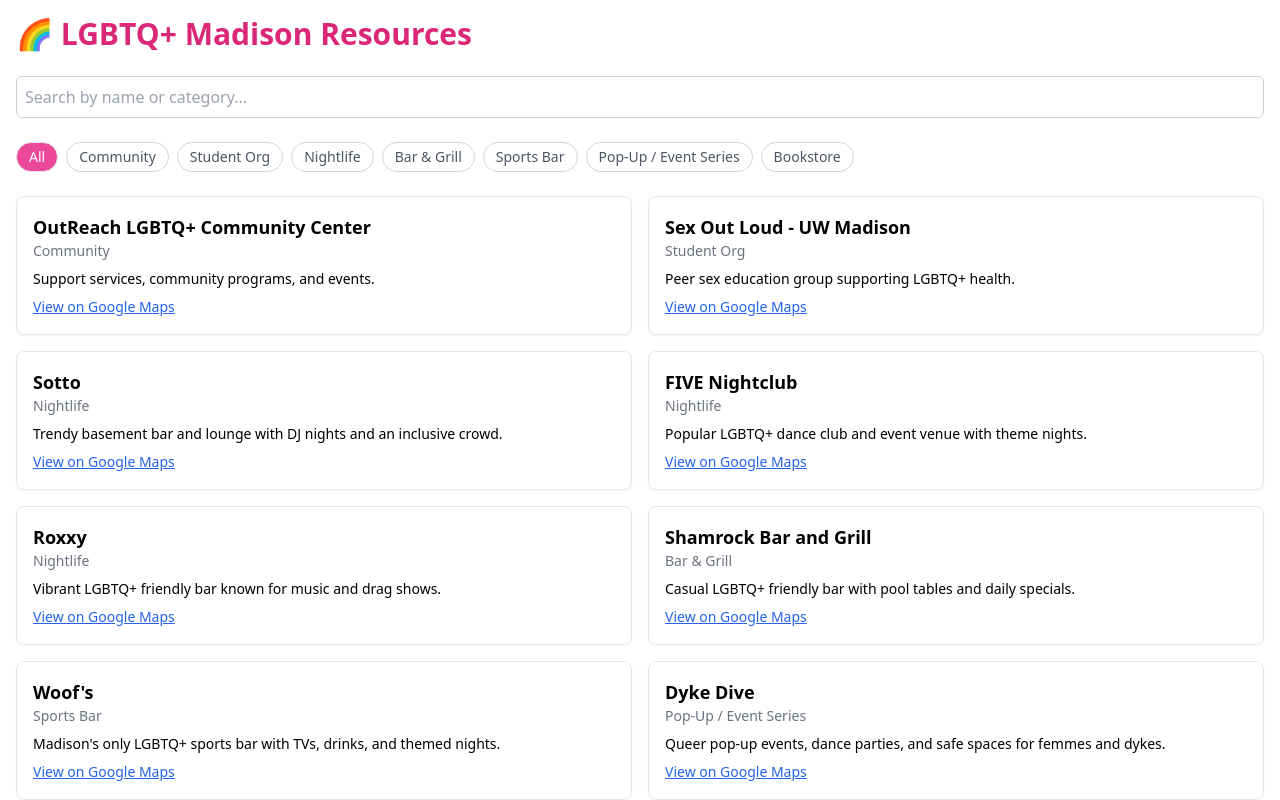
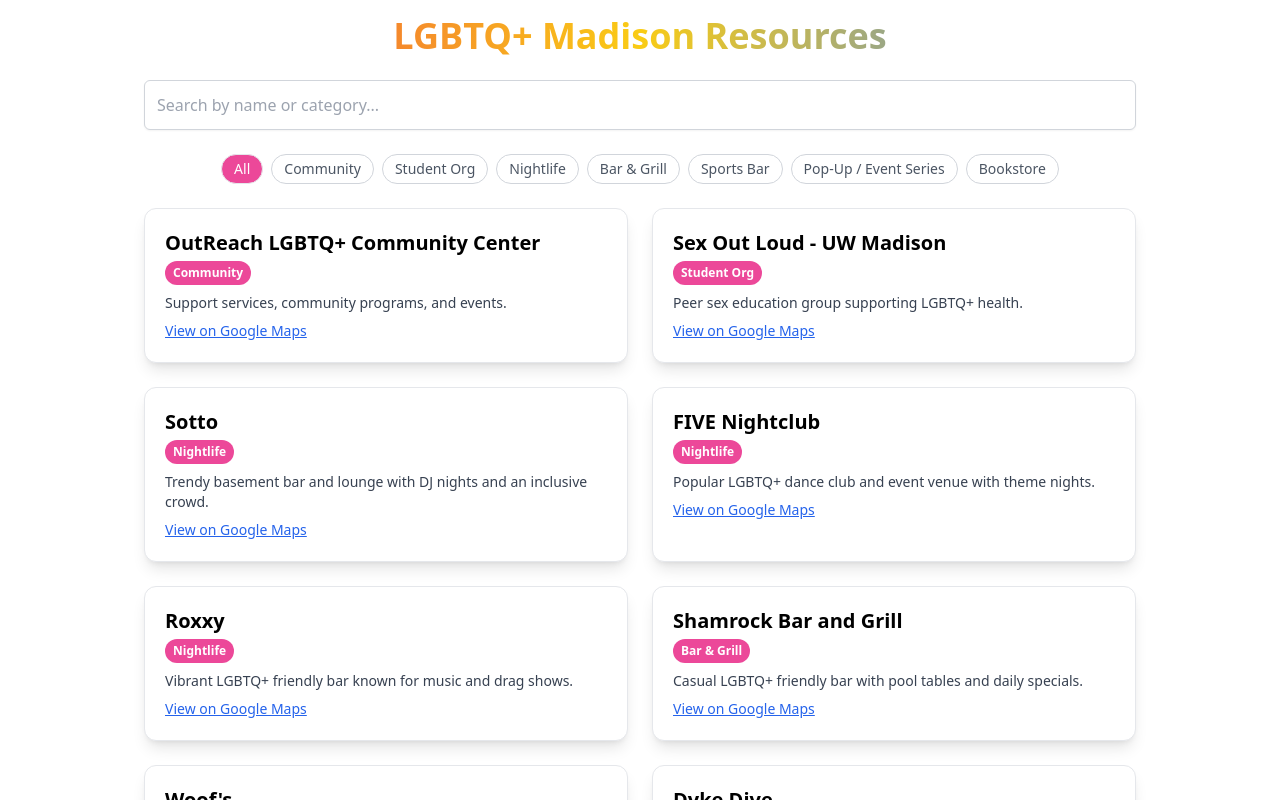
Before and after one commit to bkohlhepp10/lgbtq-madison, a Next.js app: page / in a window 1280 px wide. Shown: the top 800 px of the page. Built offline with nearby package versions, Linux system fonts and the light colour scheme.

Commit message:
So pretty

```diff
--- a/pages/index.tsx
+++ b/pages/index.tsx
@@ -83,20 +83,23 @@
   });
 
   return (
-    <main className="p-4 space-y-6">
-      <h1 className="text-3xl font-bold text-pink-600">🌈 LGBTQ+ Madison Resources</h1>
+    <main className="p-4 space-y-6 max-w-5xl mx-auto">
+      {/* 🌈 Title */}
+      <h1 className="text-4xl font-extrabold bg-clip-text text-transparent bg-gradient-to-r from-red-500 via-yellow-400 to-blue-500 text-center">
+        LGBTQ+ Madison Resources
+      </h1>
 
-      {/* Search input */}
+      {/* 🔍 Search */}
       <input
         type="text"
         placeholder="Search by name or category..."
         value={search}
         onChange={(e) => setSearch(e.target.value)}
-        className="w-full p-2 border border-gray-300 rounded-md"
+        className="w-full p-3 border border-gray-300 rounded-md shadow-sm"
       />
 
-      {/* Category Filter Buttons */}
-      <div className="flex flex-wrap gap-2">
+      {/* 🏷️ Category Buttons */}
+      <div className="flex flex-wrap gap-2 justify-center">
         {categories.map((category) => (
           <button
             key={category}
@@ -112,21 +115,23 @@
         ))}
       </div>
 
-      {/* Cards */}
-      <section className="grid grid-cols-1 md:grid-cols-2 gap-4">
+      {/* 📍 Resource Cards */}
+      <section className="grid grid-cols-1 md:grid-cols-2 gap-6">
         {filtered.map((place) => (
           <div
             key={place.id}
-            className="p-4 border rounded-lg shadow-sm hover:shadow-md transition"
+            className="p-5 rounded-xl border border-gray-200 bg-white shadow-lg hover:shadow-xl transition duration-300"
           >
-            <h2 className="text-lg font-semibold">{place.name}</h2>
-            <p className="text-sm text-gray-500">{place.category}</p>
-            <p className="mt-2 text-sm">{place.description}</p>
+            <h2 className="text-xl font-semibold">{place.name}</h2>
+            <span className="inline-block mt-1 mb-2 px-2 py-1 text-xs font-semibold text-white bg-pink-500 rounded-full">
+              {place.category}
+            </span>
+            <p className="text-sm text-gray-700">{place.description}</p>
             <a
               href={place.googleMapsUrl}
               target="_blank"
               rel="noopener noreferrer"
-              className="text-blue-600 underline text-sm mt-2 inline-block"
+              className="text-blue-600 underline text-sm inline-block mt-2"
             >
               View on Google Maps
             </a>
@@ -134,12 +139,12 @@
         ))}
       </section>
 
-      {/* Embedded Google Map */}
+      {/* 🗺️ Map */}
       <div className="mt-10">
-        <h2 className="text-2xl font-bold mb-2">Madison Map</h2>
+        <h2 className="text-2xl font-bold mb-2 text-center">Madison Map</h2>
         <iframe
           title="Madison LGBTQ Map"
-          src="https://www.google.com/maps/embed?pb=!1m18!1m12!1m3!1d2934.5202107154476!2d-89.4012304!3d43.073051!2m3!1f0!2f0!3f0!3m2!1i1024!2i768!4f13.1!3m3!1m2!1s0x8806536d22941715%3A0x7a59dffb0c5e0b64!2sMadison%2C%20WI!5e0!3m2!1sen!2sus!4v1615917395101!5m2!1sen!2sus"
+          src="https://www.google.com/maps/embed?pb=!1m14!1m8!1m3!1d11739.724699291254!2d-89.4007!3d43.0731!3m2!1i1024!2i768!4f13.1!3m3!1m2!1s0x8806536d22941715%3A0x7a59dffb0c5e0b64!2sMadison%2C%20WI!5e0!3m2!1sen!2sus!4v1615917395101!5m2!1sen!2sus"
           width="100%"
           height="300"
           style={{ border: 0 }}
```
